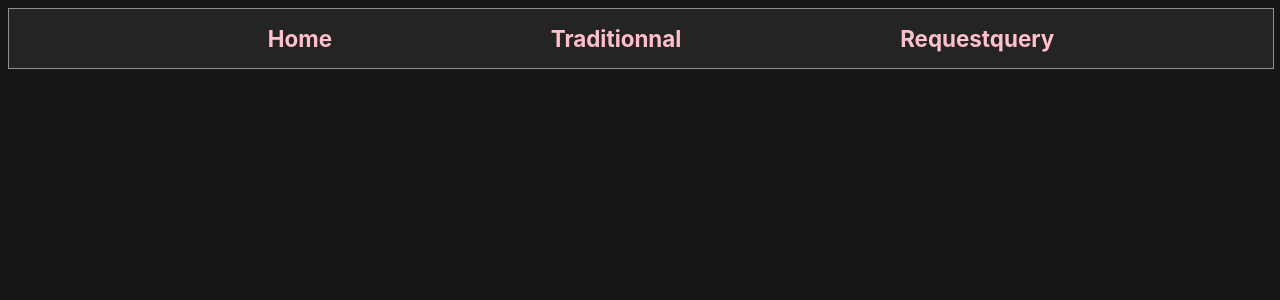
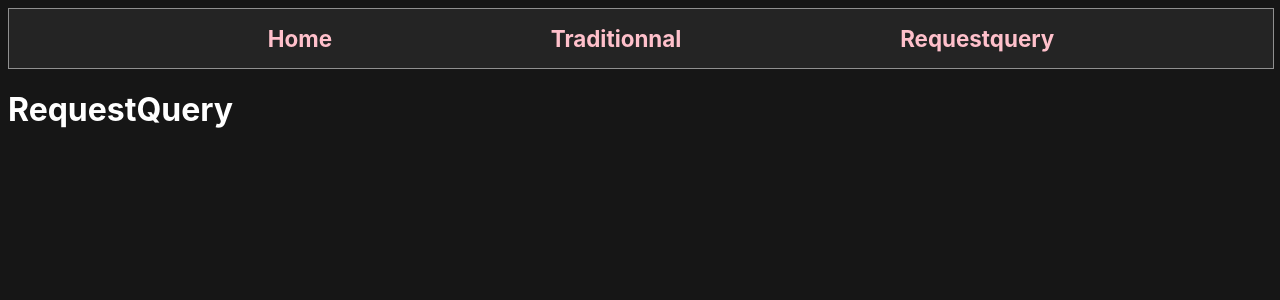
Before and after one commit to TLRKiliann/vite-react-query, a React (Vite) app in the folder vite-project/: page /requestquery in a window 1280 px wide. Shown: the top 300 px of the page. Built offline with nearby package versions, Linux system fonts and the light colour scheme.

Commit message:
request files created

```diff
--- a/vite-project/src/pages/RequestQuery.tsx
+++ b/vite-project/src/pages/RequestQuery.tsx
@@ -1,7 +1,8 @@
 const RequestQuery = () => {
   return (
-    <>
-    </>
+    <div style={{color: '#fff'}}>
+      <h1>RequestQuery</h1>
+    </div>
   )
 }
 export default RequestQuery;
--- a/vite-project/src/pages/Traditionnal.tsx
+++ b/vite-project/src/pages/Traditionnal.tsx
@@ -1,7 +1,8 @@
 const Traditionnal = () => {
   return (
-    <>
-    </>
+    <div>
+      <h1>Traditionnal</h1>
+    </div>
   )
 }
 export default Traditionnal;
```
